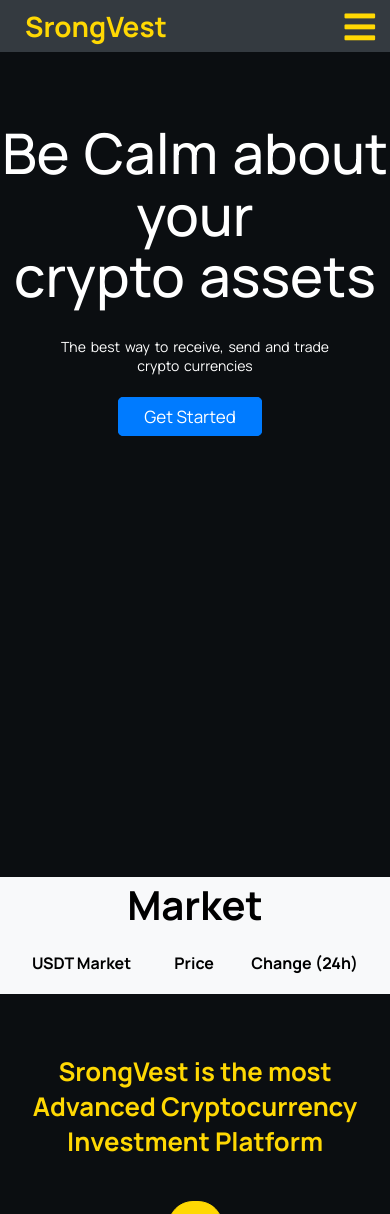
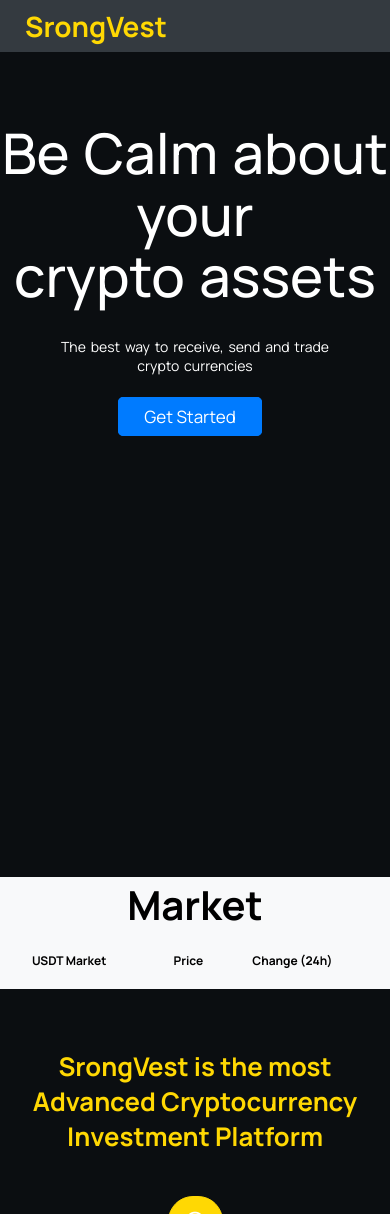
Before and after one commit to lexizuchenna/srongvest, a Node server app: page / in a window 390 px wide. Shown: the top 1214 px of the page. Run offline with Node 20, Linux system fonts and the light colour scheme; lists and menus that the app fills with data are empty; some libraries are stand-ins or nearby versions.

Commit message:
Few Changes

```diff
--- a/package.json
+++ b/package.json
@@ -19,7 +19,6 @@
   "homepage": "https://github.com/lexizuchenna/srongvest#readme",
   "dependencies": {
     "bcryptjs": "^2.4.3",
-    "coingecko-api": "^1.0.10",
     "dotenv": "^16.0.1",
     "express": "^4.18.1",
     "express-handlebars": "^6.0.6",
--- a/public/css/main.css
+++ b/public/css/main.css
@@ -55,6 +55,10 @@
 
 header a {
   color: hsla(0, 0%, 100%, 0.5);
+}
+
+.mobile, .mobile-menu {
+  display: none;
 }
 
 /* LANDING */
@@ -410,4 +414,8 @@
     margin-bottom: 20px;
   }
 
+  td, th {
+    font-size: 12px;
+  }
+
 }
```
Also changed, not shown: 1 other file.
